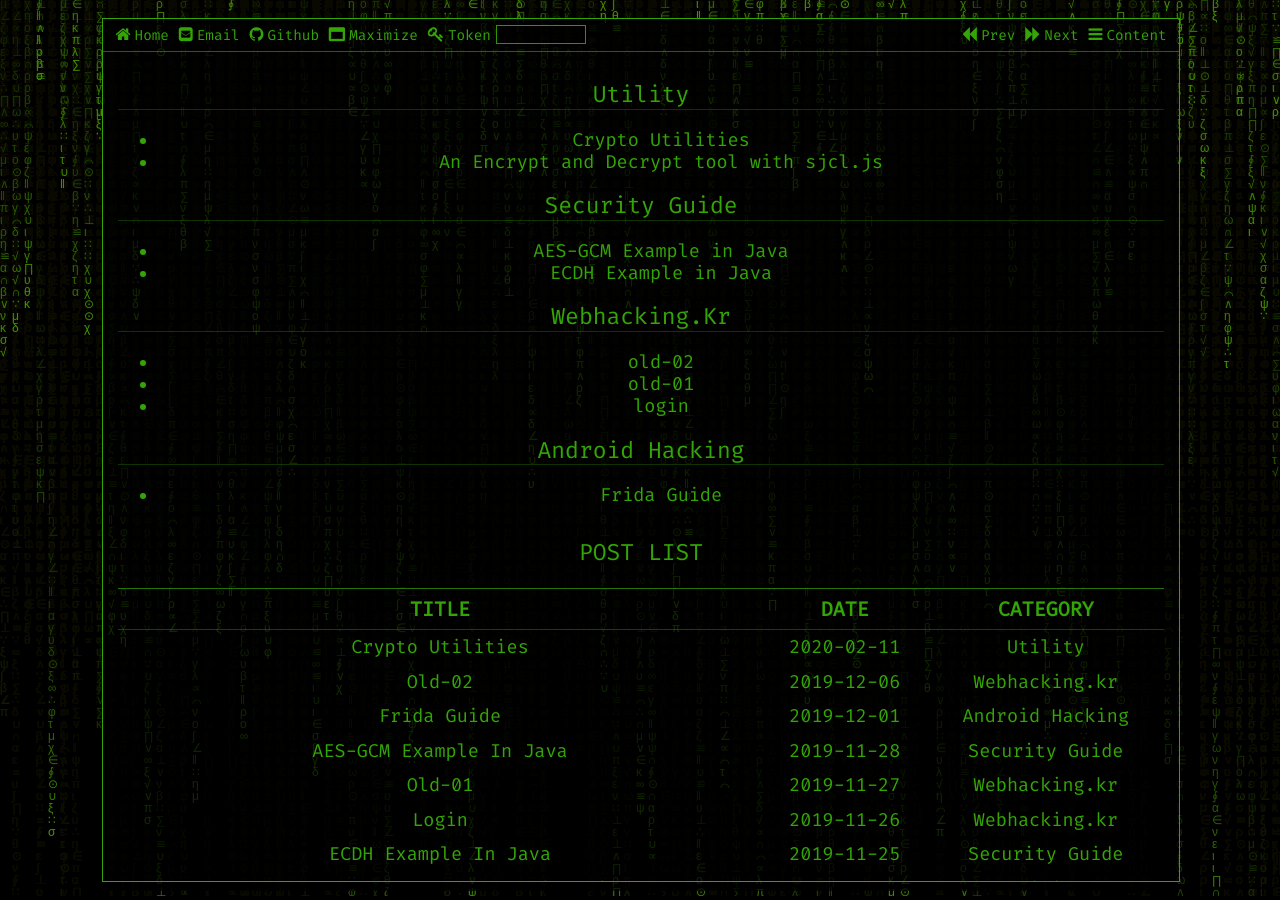
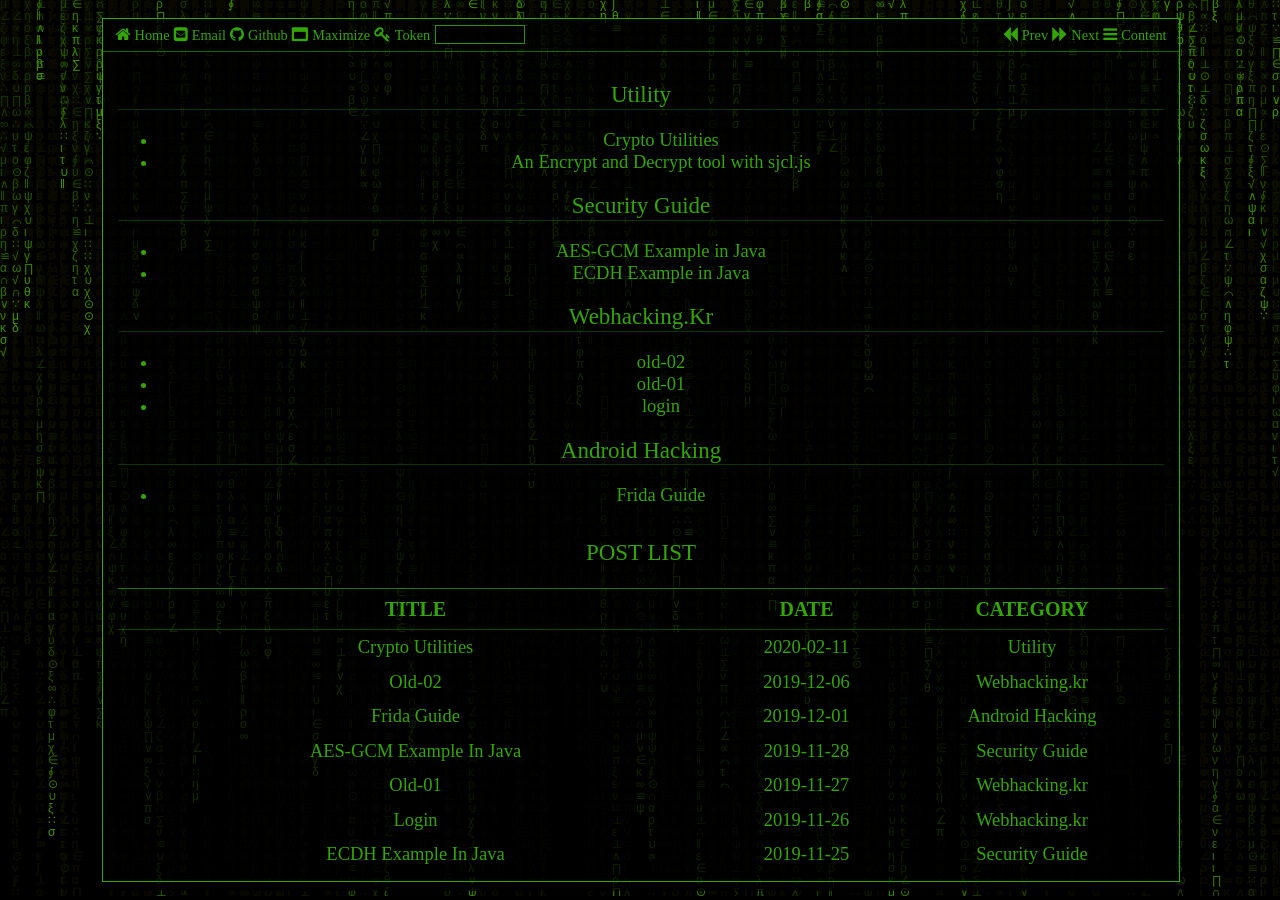
Before and after one commit to bindon/bindon.github.io, a Jekyll site: the page built from pages/index.html, in a window 1280 px wide. Built offline with Jekyll 4.4.1, drawn with Linux system fonts in a browser that asks for light colours; some web fonts are replaced.

Commit message:
Add fonts

```diff
--- a/assets/css/main.scss
+++ b/assets/css/main.scss
@@ -10,10 +10,11 @@ $color-bg: rgb(0, 0, 0);
 $color-postbg: rgb(0, 0, 0);
 $image-background: none;
 @font-face {
-  font-family: "Fira Code Online";
-  src: url("../fonts/FiraCode-Regular.woff");
+  font-family: "D2Coding";
+  src: url("../fonts/D2Coding-Ver1.3.2-20180524.ttf");
 }
-$font-family:
+$font-family: "D2Coding";
+/*
 "Fira Code",
 "Source Code Pro",
 "Fira Code Online",
@@ -27,6 +28,7 @@ Helvetica,
 Tahoma,
 Arial,
 sans-serif;
+*/
 $font-size-h1: 23px;
 $font-size-h2: 23px;
 $font-size-h3: 21px;
```
Also changed, not shown: 3 other files.
